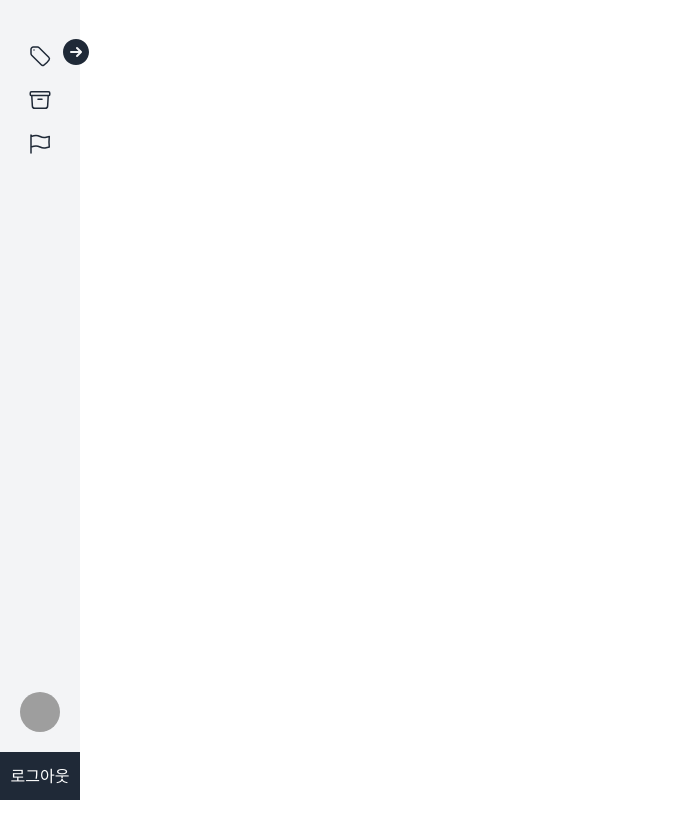
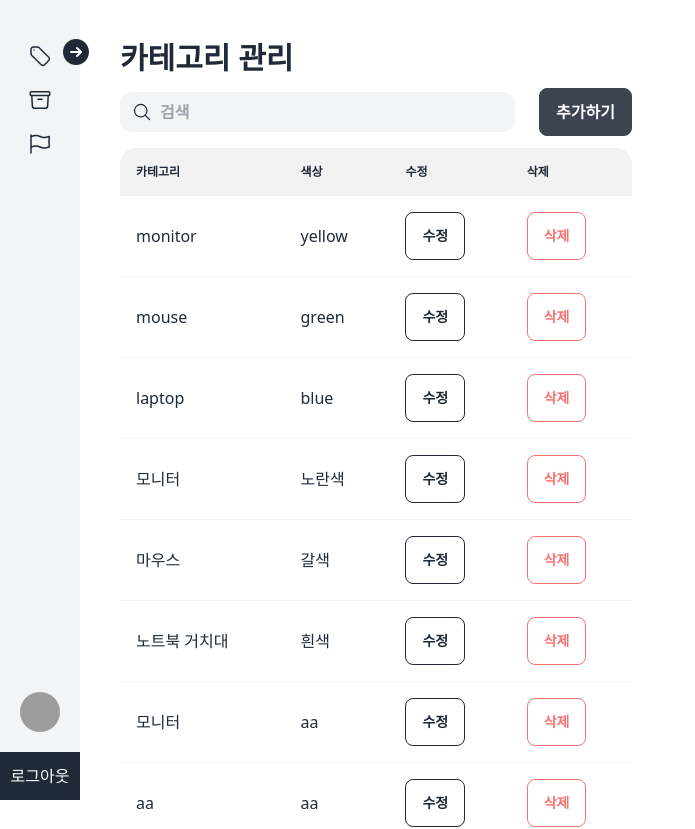
Before and after one commit to minjidev/devgram-frontend, a React (Vite) app: page /admin/categories in a window 1280 px wide. Shown: the top 829 px of the page, without its empty margins (0-695 px from the left). Before the commit the page ends 800 px from the top, so only its background shows below. Built offline with nearby package versions, Linux system fonts and the light colour scheme; no server answers; data requests are answered from the project's data file; grey boxes are pictures that could not be loaded.

Commit message:
Test axios post request for category data with json-server

```diff
--- /dev/null
+++ b/json-server/db.json
@@ -0,0 +1,91 @@
+{
+  "posts": [
+    {
+      "id": 1,
+      "title": "json-server",
+      "author": "typicode"
+    }
+  ],
+  "comments": [
+    {
+      "id": 1,
+      "body": "some comment",
+      "postId": 1
+    }
+  ],
+  "profile": {
+    "name": "typicode"
+  },
+  "category": [
+    {
+      "id": 1,
+      "name": "monitor",
+      "color": "yellow"
+    },
+    {
+      "id": 2,
+      "name": "mouse",
+      "color": "green"
+    },
+    {
+      "id": 3,
+      "name": "laptop",
+      "color": "blue"
+    },
+    {
+      "name": "모니터",
+      "color": "노란색",
+      "id": 4
+    },
+    {
+      "name": "마우스",
+      "color": "갈색",
+      "id": 5
+    },
+    {
+      "name": "노트북 거치대",
+      "color": "흰색",
+      "id": 6
+    },
+    {
+      "name": "모니터",
+      "color": "aa",
+      "id": 7
+    },
+    {
+      "name": "aa",
+      "color": "aa",
+      "id": 8
+    },
+    {
+      "name": "aa",
+      "color": "aa",
+      "id": 9
+    },
+    {
+      "name": "aa",
+      "color": "aas",
+      "id": 10
+    },
+    {
+      "name": "aa",
+      "color": "aas",
+      "id": 11
+    },
+    {
+      "name": "aa",
+      "color": "aas",
+      "id": 12
+    },
+    {
+      "name": "aa",
+      "color": "aas",
+      "id": 13
+    },
+    {
+      "name": "aa",
+      "color": "aas",
+      "id": 14
+    }
+  ]
+}
--- a/src/components/AddModal.jsx
+++ b/src/components/AddModal.jsx
@@ -4,7 +4,7 @@ import { XMarkIcon } from "@heroicons/react/24/outline";
 
 function AddModal({ visible, onClose }) {
     if (!visible) return null;
-    const API_URL = "";
+    const API_URL = "http://localhost:3000/category";
     const [data, setData] = useState({
         category: "",
         color: "",
@@ -19,13 +19,32 @@ function AddModal({ visible, onClose }) {
 
     const handleSubmit = (e) => {
         e.preventDefault();
+        e.target.reset();
         axios
             .post(API_URL, {
-                category: data.category,
+                name: data.category,
                 color: data.color,
             })
             .then((response) => {
                 console.log(response.data);
+            })
+            .catch((error) => {
+                console.error(error);
+            });
+        setData({
+            category: "",
+            color: "",
+        });
+    };
+
+    const handleEdit = (e) => {
+        axios
+            .put(`${API_URL}${id}`, {})
+            .then((response) => {
+                console.log(response.data);
+            })
+            .catch((error) => {
+                console.error(error);
             });
     };
 
@@ -40,7 +59,7 @@ function AddModal({ visible, onClose }) {
         backdrop-blur-xs items-center bg-black bg-opacity-25 z-50"
             onClick={handleClose}
         >
-            <div className="w-1/2 h-1/2 bg-white p-2 rounded-[5px] flex flex-col">
+            <div className="w-1/2 min-h-1/2 bg-white p-2 rounded-[5px] flex flex-col">
                 <button
                     className="place-self-end p-1"
                     onClick={() => onClose()}
--- a/src/pages/Admin/AdminManageCategories.jsx
+++ b/src/pages/Admin/AdminManageCategories.jsx
@@ -48,7 +48,7 @@ function AdminManageCategories() {
             try {
                 setLoading(true);
                 const response = await axios.get(
-                    "https://jsonplaceholder.typicode.com/users"
+                    "http://localhost:3000/category"
                 );
                 setData(response.data);
             } catch (error) {
@@ -114,7 +114,7 @@ function AdminManageCategories() {
                         .map((data) => (
                             <tr key={data.id}>
                                 <td>{data.name}</td>
-                                <td>{data.username}</td>
+                                <td>{data.color}</td>
                                 <td>
                                     <button className="btn btn-outline btn-ghost">
                                         수정
```
